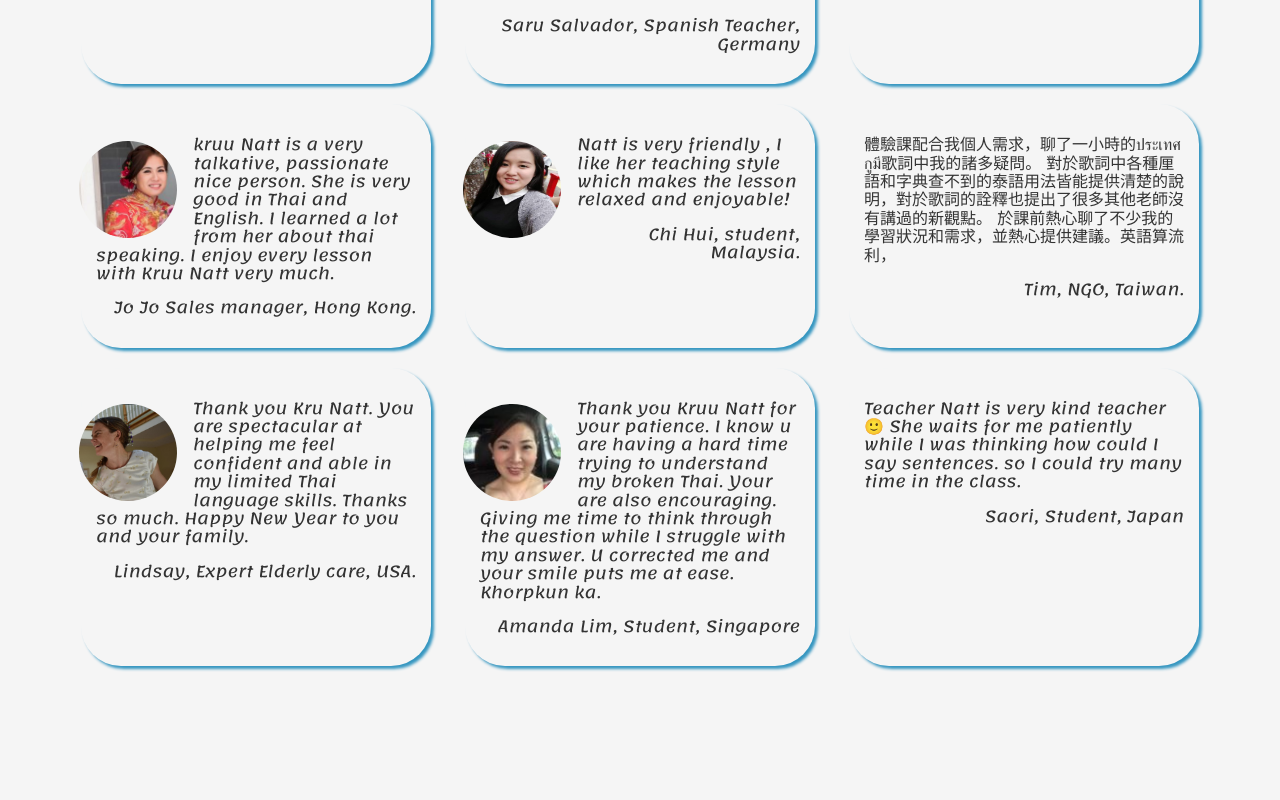
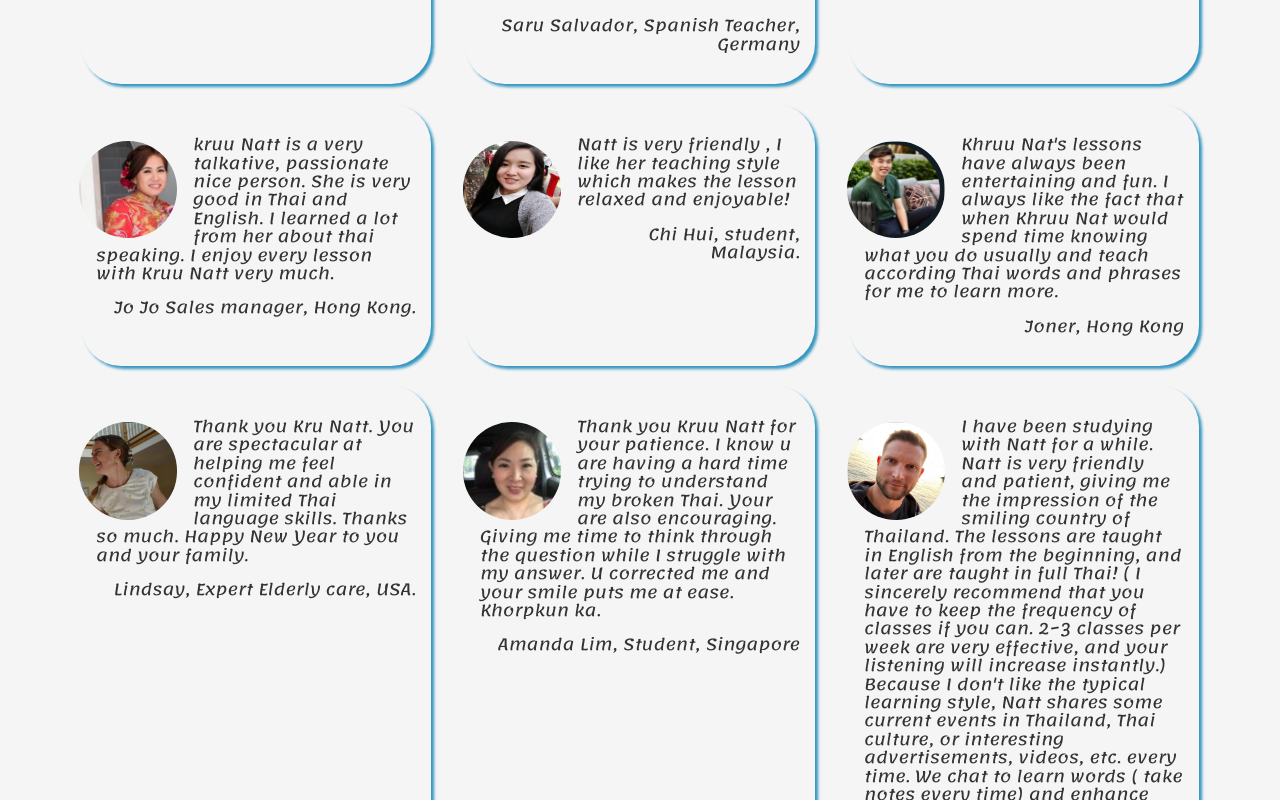
Before and after one commit to 2gi3/thinkthaithai, a Next.js app: page /feedbacks in a window 1280 px wide. Shown: the part 700-1500 px from the top of the page. Built offline with nearby package versions, Linux system fonts and the light colour scheme; a web font is replaced by a local one.

Commit message:
feedbacks style modified

```diff
--- a/pages/feedbacks.jsx
+++ b/pages/feedbacks.jsx
@@ -1,13 +1,39 @@
 import styles from '../styles/feedbacks.module.scss';
 import Image from 'next/image'
+import Head from 'next/head'
 
-const feedbacks = () =>{
-    return(
+
+const feedbacks = () => {
+  return (
     <div className={styles.students}>
+      <Head>
+        <title>ThinkThaiThai</title>
+        <meta name="description" content="Learn thai test" />
+        {/* <meta property="og:image" content="/1.png" /> */}
+        <meta property="og:url" content="https://thinkthaithai.vercel.app/" />
+        <meta property="og:type" content="website" />
+
+        <meta
+          property="og:title"
+          content="Learn Thai language!"
+        />
+
+        <meta
+          property="og:description"
+          content="Explore the learning material and book a trial lesson"
+        />
+
+        <meta
+          property="og:image"
+          content={"https://thinkthaithai.vercel.app/1.png"}
+        />
+
+        <link rel="icon" href="/logo.webp" />
+      </Head>
       <div className={styles.logo}>
         <h1>ThinkThaiThai</h1>
       </div>
-        <h2> What my students say abuot me</h2>
+      <h2> What my students say about me</h2>
       <div className={styles.feedback}>
         <div className={styles.feedbackPicture}>
           <Image src='/students/Shannen Li_HK.png' width='100' height='100' alt='The picture of a student' />
@@ -80,16 +106,16 @@ const feedbacks = () =>{
         </div>
       </div>
       <div className={styles.feedback}>
-          {/* <div className={styles.feedbackPicture}>
-            <Image className={styles.feedbackPicture} src='/students/Chi_Hui_Malysia.jpg' width='100' height='100' alt='The picture of a student' />
-          </div> */}
+        <div className={styles.feedbackPicture}>
+            <Image className={styles.feedbackPicture} src='/joner.PNG' width='100' height='100' alt='The picture of a student' />
+          </div>
         <div className={styles.feedbackText}>
-            <p className={styles.feedbackBody}>體驗課配合我個人需求，聊了一小時的ประเทศกูมี歌詞中我的諸多疑問。
-            對於歌詞中各種厘語和字典查不到的泰語用法皆能提供清楚的說明，對於歌詞的詮釋也提出了很多其他老師沒有講過的新觀點。
-            於課前熱心聊了不少我的學習狀況和需求，並熱心提供建議。英語算流利，
+          <p className={styles.feedbackBody}>Khruu Nat's lessons have always been entertaining and fun.
+            I always like the fact that when Khruu Nat would spend time knowing what you
+            do usually and teach according Thai words and phrases for me to learn more.
           </p>
           <p className={styles.feedbackFooter}>
-             Tim, NGO, Taiwan.
+            Joner, Hong Kong
           </p>
         </div>
       </div>
@@ -110,8 +136,8 @@ const feedbacks = () =>{
           <Image className={styles.feedbackPicture} src='/students/amanda-1-100x100.jpg' width='100' height='100' alt='The picture of a student' />
         </div>
         <div className={styles.feedbackText}>
-            <p className={styles.feedbackBody}>Thank you Kruu Natt for your patience. I know u are having a hard time
-             trying to understand my broken Thai. Your are also encouraging. Giving me time to think through the question while I struggle with my answer.
+          <p className={styles.feedbackBody}>Thank you Kruu Natt for your patience. I know u are having a hard time trying
+           to understand my broken Thai. Your are also encouraging. Giving me time to think through the question while I struggle with my answer.
             U corrected me and your smile puts me at ease. Khorpkun ka. </p>
           <p className={styles.feedbackFooter}>
             Amanda Lim, Student, Singapore
@@ -119,14 +145,23 @@ const feedbacks = () =>{
         </div>
       </div>
       <div className={styles.feedback}>
-          {/* <div className={styles.feedbackPicture}>
-            <Image className={styles.feedbackPicture} src='/students/amanda-1-100x100.jpg' width='100' height='100' alt='The picture of a student' />
-          </div> */}
+        <div className={styles.feedbackPicture}>
+            <Image className={styles.feedbackPicture} src='/students/tom.PNG' width='100' height='100' alt='The picture of a student' />
+          </div>
         <div className={styles.feedbackText}>
-            <p className={styles.feedbackBody}>Teacher Natt is very kind teacher 🙂 She waits for me patiently while I
-             was thinking how could I say sentences. so I could try many time in the class.</p>
+          <p className={styles.feedbackBody}>I have been studying with Natt for a while.
+            Natt is very friendly and patient, giving me the impression of the smiling country of Thailand.
+            The lessons are taught in English from the beginning, and later are taught in full Thai!
+            &#40; I sincerely recommend that you have to keep the frequency of classes if you can. 2~3
+            classes per week are very effective, and your listening will increase instantly.&#41;
+            Because I don't like the typical learning style, Natt shares some current events in Thailand,
+            Thai culture, or interesting advertisements, videos, etc. every time. We chat to learn words
+            &#40; take notes every time&#41; and enhance listening and speaking.If it is too fast or too difficult
+            to understand, you can tell Natt directly. She will speak slowlyin a simple and slow way.
+            Regardless of whether you have a basic knowledge of Thai or not, I highly recommand you can take a class with Teacher Natt!
+          </p>
           <p className={styles.feedbackFooter}>
-            Saori, Student, Japan
+            Tom, Switzerland
           </p>
         </div>
       </div>
--- a/pages/index.js
+++ b/pages/index.js
@@ -220,7 +220,7 @@ export default function Home() {
           <h3>
             Start learning now
           </h3>
-          <p>from &#36;15/Lesson!</p>
+          <p>from &#3647;170/Lesson!</p>
         </div>
         <Link href='/pricing'>
           <div className={styles.pricingContainerLink}>
```
Also changed, not shown: pages/aboutme.jsx (+29 -2 lines), pages/myblog.jsx (+24 -0 lines), pages/pricing.jsx (+29 -2 lines), public/joner.PNG (added), public/students/tom.PNG (added). Lines whose indentation alone changed are shown as unchanged.
